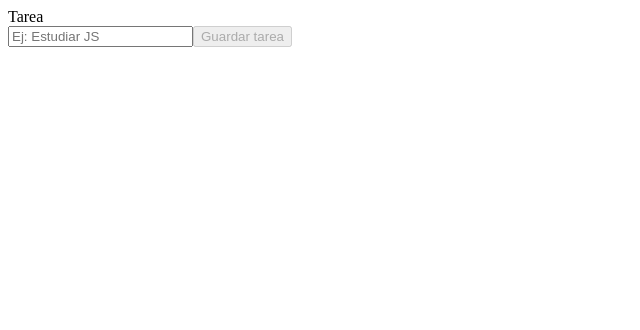
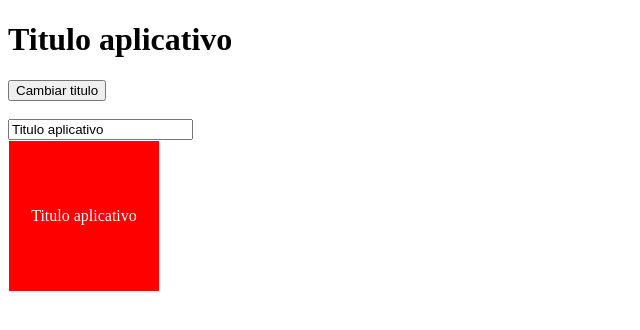
Before and after one commit to AndrewZael/angular, an Angular app: page / in a window 1280 px wide. Shown: the top 330 px of the page, without its empty margins (0-640 px from the left). Built offline with nearby package versions, Linux system fonts and the light colour scheme.

Commit message:
ElementRef - ViewChild

```diff
--- a/src/app/app.component.html
+++ b/src/app/app.component.html
@@ -1,4 +1,5 @@
 <!--app-header (tituloOut)="recibirTitulo($event)" title="Titulo desde APP">
 </app-header-->
+<!--app-todo-list></app-todo-list-->
 
-<app-todo-list></app-todo-list>
+<app-select-elements></app-select-elements>
--- a/src/app/app.module.ts
+++ b/src/app/app.module.ts
@@ -6,13 +6,15 @@ import { HeaderComponent } from './components/header/header.component';
 import { FormsModule } from '@angular/forms';
 import { TodoListComponent } from './components/todo-list/todo-list.component';
 import { AddTaskComponent } from './components/add-task/add-task.component';
+import { SelectElementsComponent } from './components/select-elements/select-elements.component';
 
 @NgModule({
   declarations: [
     AppComponent,
     HeaderComponent,
     TodoListComponent,
-    AddTaskComponent
+    AddTaskComponent,
+    SelectElementsComponent
   ],
   imports: [
     BrowserModule,
--- /dev/null
+++ b/src/app/components/select-elements/select-elements.component.html
@@ -0,0 +1,3 @@
+<app-header #header></app-header>
+
+<div #caja class="box">{{ header.title }}</div>
--- /dev/null
+++ b/src/app/components/select-elements/select-elements.component.scss
@@ -0,0 +1,13 @@
+.box{
+    width: 150px;
+    height: 150px;
+    border: 1px solid;
+    display: flex;
+    justify-content: center;
+    align-items: center;
+}
+
+.box-active{
+    background-color: red;
+    color: white;
+}
--- /dev/null
+++ b/src/app/components/select-elements/select-elements.component.ts
@@ -0,0 +1,30 @@
+import { Component, ElementRef, OnInit, ViewChild, Renderer2 } from '@angular/core';
+
+@Component({
+  selector: 'app-select-elements',
+  templateUrl: './select-elements.component.html',
+  styleUrls: ['./select-elements.component.scss']
+})
+export class SelectElementsComponent implements OnInit {
+
+  constructor(private render: Renderer2) {}
+
+  @ViewChild('caja') box: ElementRef = new ElementRef(HTMLDivElement);
+
+  ngOnInit(): void {
+    console.log(this.box.nativeElement);
+  }
+
+  ngAfterViewInit(): void {
+
+    this.render.listen(this.box.nativeElement, 'click', () => {
+      alert('OK');
+    });
+
+    setTimeout(() => {
+      this.render.addClass(this.box.nativeElement, 'box-active');
+      // this.box1.nativeElement.classList.add('box-active');
+    }, 3000);
+  }
+
+}
```
Also changed, not shown: 1 other file (tests, documents, lock files or other folders).
